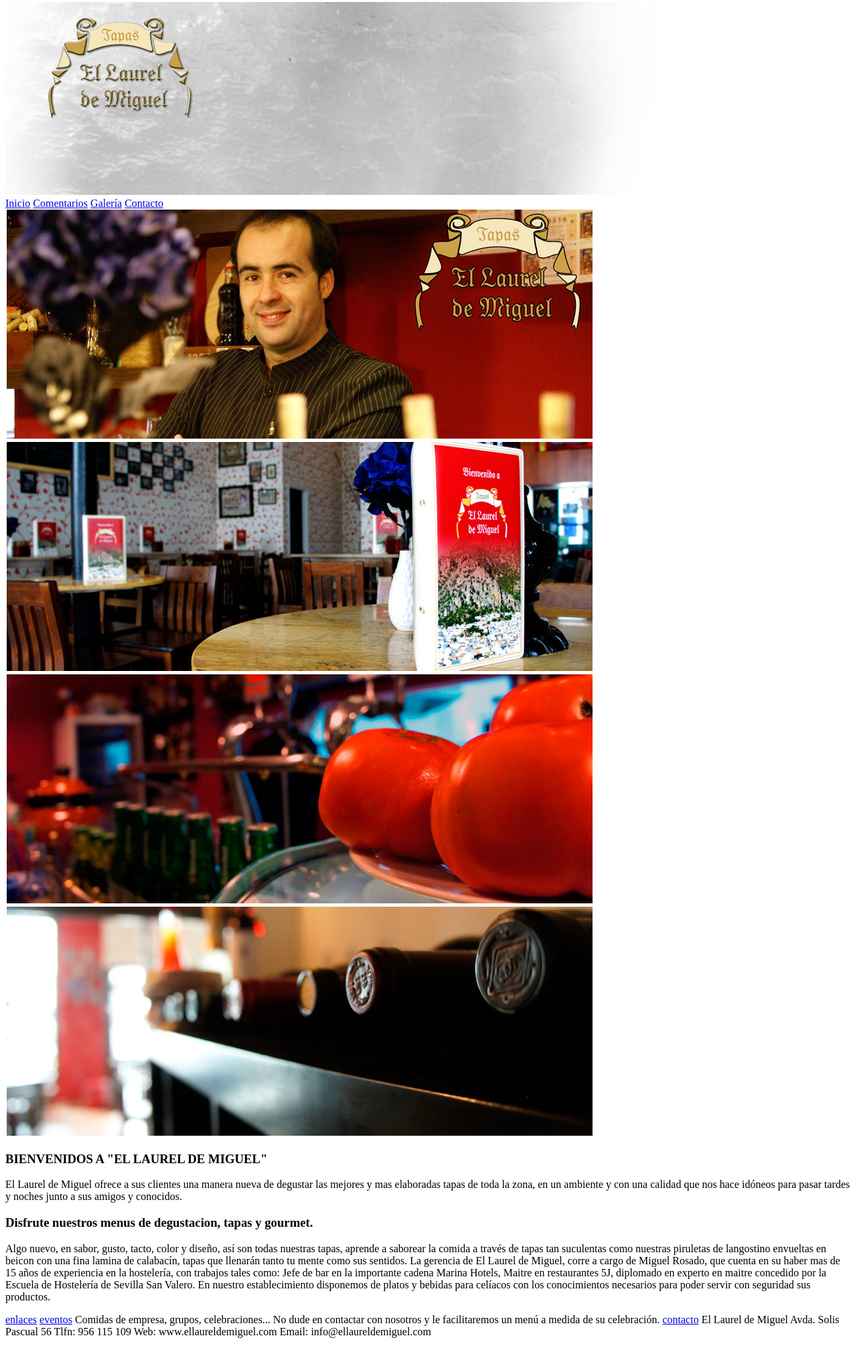
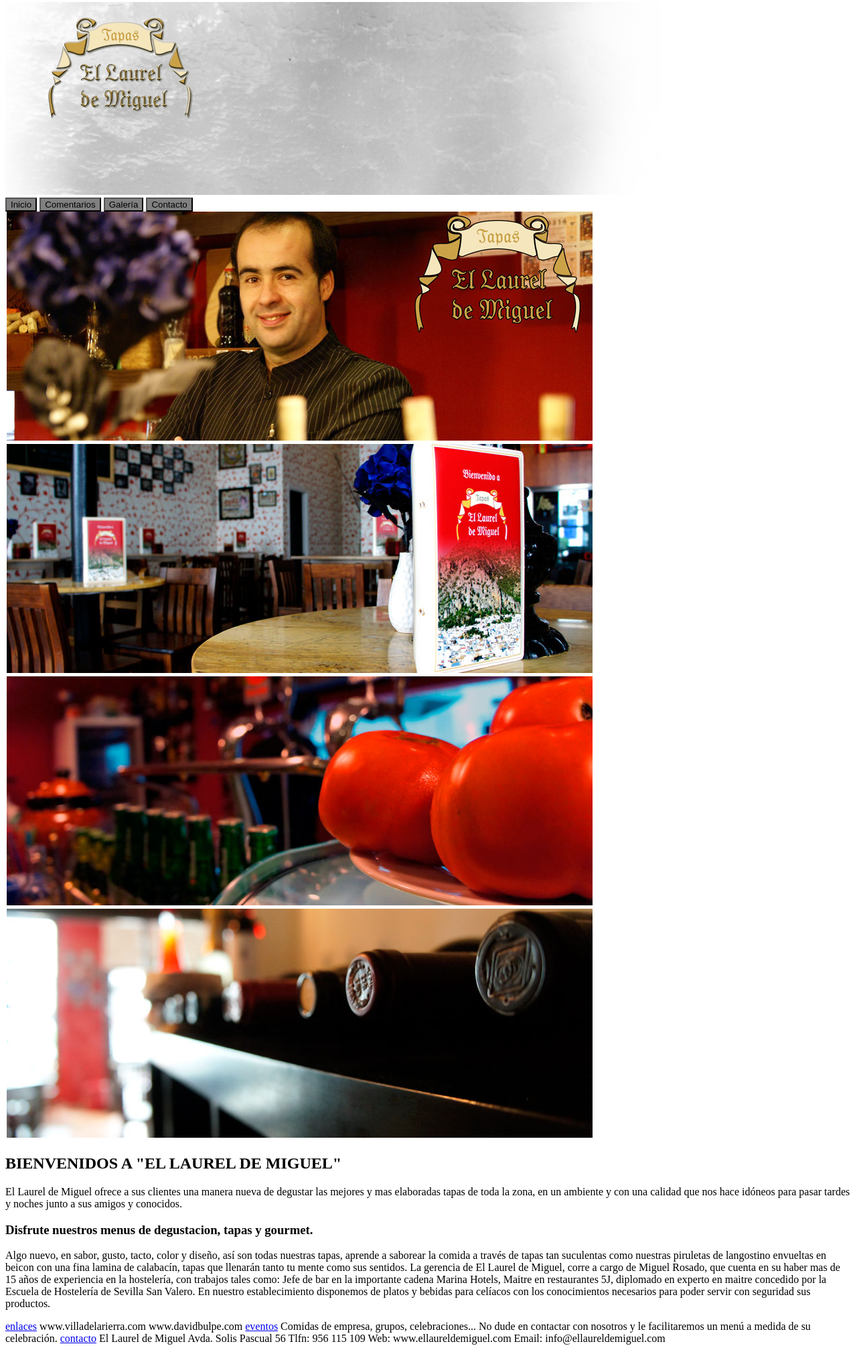
Before and after one commit to urachiche103/el-laurel-de-miguel, a plain HTML site: page index.html in a window 1280 px wide. Shown: the part 5-2021 px from the top of the page at 67% size. Drawn offline with Linux system fonts and the light colour scheme; files that its build step writes are made by us from their sources; files whose address does not match are found by name.

Commit message:
code-fixed

```diff
--- a/src/index.html
+++ b/index.html
@@ -4,7 +4,7 @@
     <meta charset="UTF-8">
     <meta name="viewport" content="width=device-width, initial-scale=1.0">
     <title>El Laurel de Miguel</title>
-    <link rel="stylesheet" href="/html-css/nuevo/el_laurel_de_miguel/styles/style.css">
+    <link rel="stylesheet" href="/html-css/nuevo/el_laurel_de_miguel/style.css">
 </head>
 
 <body>
@@ -12,22 +12,22 @@
 
     <header>
         <nav>
-                <a href="#">Inicio</a>
-                <a href="#">Comentarios</a>
-                <a href="#">Galería</a>
-                <a href="#">Contacto</a>
+                <button>Inicio</button>
+                <button>Comentarios</button>
+                <button>Galería</button>
+                <button>Contacto</button>
         </nav>
     </header>
 
     <main>
-        <section>
+        <div>
             <img src="/html-css/nuevo/el_laurel_de_miguel/assets/miguel_wapa-u3701.png" alt="">
             <img src="/html-css/nuevo/el_laurel_de_miguel/assets/laurel-1-u2480.png" alt="">
             <img src="/html-css/nuevo/el_laurel_de_miguel/assets/laurel-2-u3379.png" alt="">
             <img src="/html-css/nuevo/el_laurel_de_miguel/assets/laurel-3-u3388.png" alt="">
-        </section>
+        </div>
 
-        <section>
+        <div>
             <article>
                 <h1>BIENVENIDOS A "EL LAUREL DE MIGUEL"</h1>
                 <p>El Laurel de Miguel ofrece a sus clientes una manera nueva de degustar las mejores y mas elaboradas tapas de toda la zona, en un ambiente y con una calidad que nos hace idóneos para pasar tardes y noches junto a sus amigos y conocidos.</p>
@@ -36,28 +36,25 @@
                 La gerencia de El Laurel de Miguel, corre a cargo de Miguel Rosado, que cuenta en su haber mas de 15 años de experiencia en la hostelería, con trabajos tales como: Jefe de bar en la importante cadena Marina Hotels, Maitre en restaurantes 5J, diplomado en experto en maitre concedido por la Escuela de Hostelería de Sevilla San Valero.
                 En nuestro establecimiento disponemos de platos y bebidas para celíacos con los conocimientos necesarios para poder servir con seguridad sus productos.</p>
             </article>
-        </section>
+        </div>
 
     </main>
 
     <footer>
         <nav>
             <a href="#">enlaces</a>
-                <www class="villadelarierra com"></www>
-                <www class="davidbulpe com"></www>
+                www.villadelarierra.com
+                www.davidbulpe.com
 
             <a href="#">eventos</a>
-                            Comidas de empresa, grupos, celebraciones...
+                Comidas de empresa, grupos, celebraciones...
                 No dude en contactar con nosotros y le facilitaremos un menú a medida de su celebración.
 
             <a href="#">contacto</a>
                 El Laurel de Miguel
                 Avda. Solis Pascual 56
-
                 Tlfn: 956 115 109
-
                 Web: www.ellaureldemiguel.com
-
                 Email: info@ellaureldemiguel.com
         </nav>
     </footer>
--- /dev/null
+++ b/style.css
@@ -0,0 +1,9 @@
+button {
+    background-color: grey;
+    color: black;
+}
+
+button.active {
+    background-color: black;
+    color: white;
+}
```
Also changed, not shown: src/app/comentarios.html (+12 -15 lines), src/app/contacto.html (+13 -16 lines), src/app/galeria.html (+12 -17 lines), styles/comentarios.css (added), styles/contacto.css (added), styles/galeria.css (added), styles/style.css (added).
